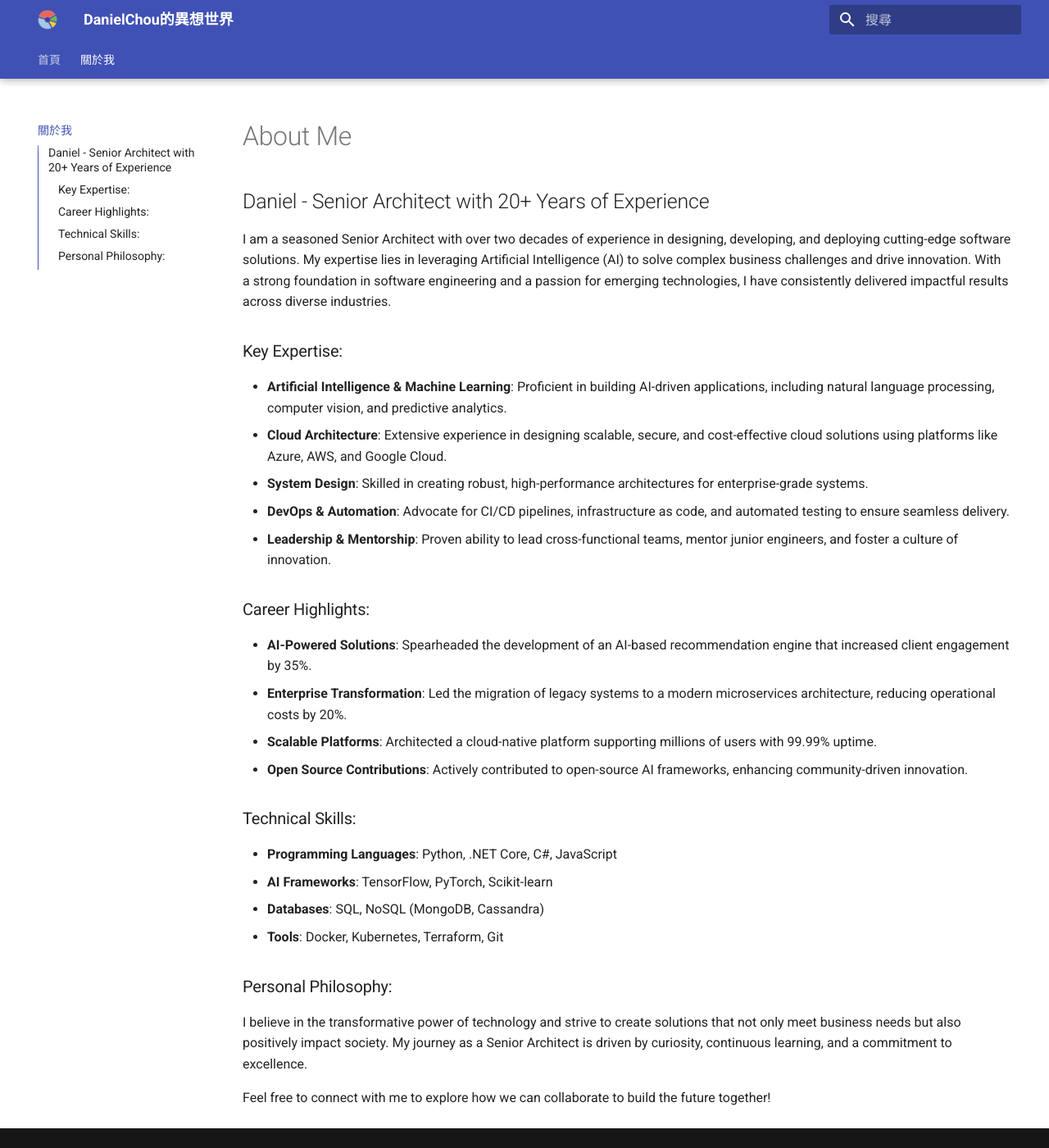
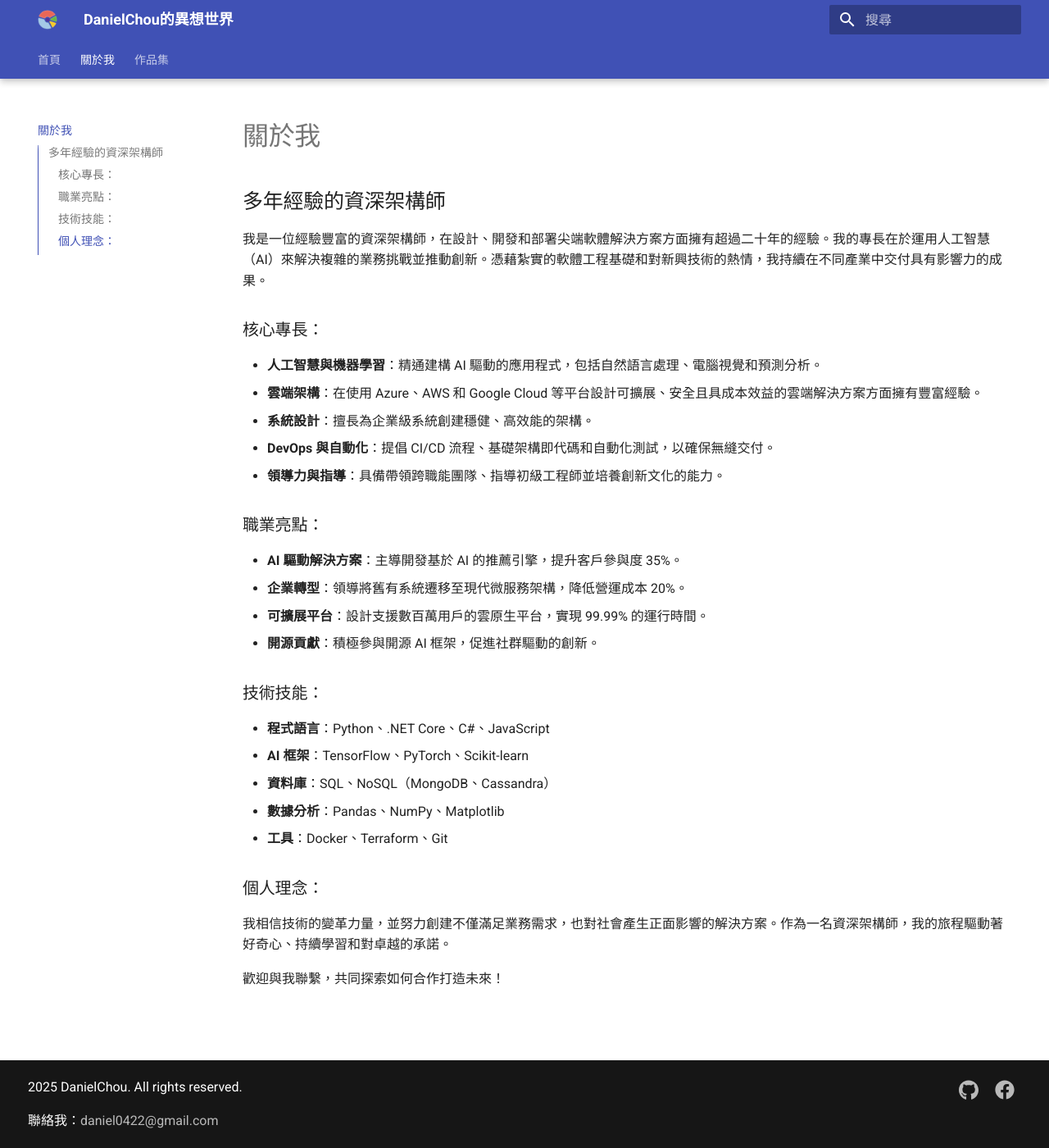
Before and after one commit to danielchou/danielchou.github.io, an MkDocs documentation site: the page built from docs/aboutme.md, in a window 1280 px wide and 1400 px high. Shown: the whole window at 82% size. Built offline with MkDocs 1.6.1 and Material for MkDocs 9.7.7, drawn with Linux system fonts in a browser that asks for light colours; some of the changed text lies outside the part shown.

Commit message:
update:更新

```diff
--- a/docs/aboutme.md
+++ b/docs/aboutme.md
@@ -1,33 +1,34 @@
-# About Me
+# 關於我
 
-## Daniel - Senior Architect with 20+ Years of Experience
+## 多年經驗的資深架構師
 
-I am a seasoned Senior Architect with over two decades of experience in designing, developing, and deploying cutting-edge software solutions. My expertise lies in leveraging Artificial Intelligence (AI) to solve complex business challenges and drive innovation. With a strong foundation in software engineering and a passion for emerging technologies, I have consistently delivered impactful results across diverse industries.
+我是一位經驗豐富的資深架構師，在設計、開發和部署尖端軟體解決方案方面擁有超過二十年的經驗。我的專長在於運用人工智慧（AI）來解決複雜的業務挑戰並推動創新。憑藉紮實的軟體工程基礎和對新興技術的熱情，我持續在不同產業中交付具有影響力的成果。
 
-### Key Expertise:
+### 核心專長：
 
-- **Artificial Intelligence & Machine Learning**: Proficient in building AI-driven applications, including natural language processing, computer vision, and predictive analytics.
-- **Cloud Architecture**: Extensive experience in designing scalable, secure, and cost-effective cloud solutions using platforms like Azure, AWS, and Google Cloud.
-- **System Design**: Skilled in creating robust, high-performance architectures for enterprise-grade systems.
-- **DevOps & Automation**: Advocate for CI/CD pipelines, infrastructure as code, and automated testing to ensure seamless delivery.
-- **Leadership & Mentorship**: Proven ability to lead cross-functional teams, mentor junior engineers, and foster a culture of innovation.
+- **人工智慧與機器學習**：精通建構 AI 驅動的應用程式，包括自然語言處理、電腦視覺和預測分析。
+- **雲端架構**：在使用 Azure、AWS 和 Google Cloud 等平台設計可擴展、安全且具成本效益的雲端解決方案方面擁有豐富經驗。
+- **系統設計**：擅長為企業級系統創建穩健、高效能的架構。
+- **DevOps 與自動化**：提倡 CI/CD 流程、基礎架構即代碼和自動化測試，以確保無縫交付。
+- **領導力與指導**：具備帶領跨職能團隊、指導初級工程師並培養創新文化的能力。
 
-### Career Highlights:
+### 職業亮點：
 
-- **AI-Powered Solutions**: Spearheaded the development of an AI-based recommendation engine that increased client engagement by 35%.
-- **Enterprise Transformation**: Led the migration of legacy systems to a modern microservices architecture, reducing operational costs by 20%.
-- **Scalable Platforms**: Architected a cloud-native platform supporting millions of users with 99.99% uptime.
-- **Open Source Contributions**: Actively contributed to open-source AI frameworks, enhancing community-driven innovation.
+- **AI 驅動解決方案**：主導開發基於 AI 的推薦引擎，提升客戶參與度 35%。
+- **企業轉型**：領導將舊有系統遷移至現代微服務架構，降低營運成本 20%。
+- **可擴展平台**：設計支援數百萬用戶的雲原生平台，實現 99.99% 的運行時間。
+- **開源貢獻**：積極參與開源 AI 框架，促進社群驅動的創新。
 
-### Technical Skills:
+### 技術技能：
 
-- **Programming Languages**: Python, .NET Core, C#, JavaScript
-- **AI Frameworks**: TensorFlow, PyTorch, Scikit-learn
-- **Databases**: SQL, NoSQL (MongoDB, Cassandra)
-- **Tools**: Docker, Kubernetes, Terraform, Git
+- **程式語言**：Python、.NET Core、C#、JavaScript
+- **AI 框架**：TensorFlow、PyTorch、Scikit-learn
+- **資料庫**：SQL、NoSQL（MongoDB、Cassandra）
+- **數據分析**：Pandas、NumPy、Matplotlib
+- **工具**：Docker、Terraform、Git
 
-### Personal Philosophy:
+### 個人理念：
 
-I believe in the transformative power of technology and strive to create solutions that not only meet business needs but also positively impact society. My journey as a Senior Architect is driven by curiosity, continuous learning, and a commitment to excellence.
+我相信技術的變革力量，並努力創建不僅滿足業務需求，也對社會產生正面影響的解決方案。作為一名資深架構師，我的旅程驅動著好奇心、持續學習和對卓越的承諾。
 
-Feel free to connect with me to explore how we can collaborate to build the future together!
+歡迎與我聯繫，共同探索如何合作打造未來！
--- /dev/null
+++ b/docs/portfolio.md
@@ -0,0 +1,97 @@
+# 作品集
+
+## 系統設計與架構作品
+
+### 智慧城市交通預測系統 (2024)
+
+![交通預測系統](../assets/images/traffic-prediction.png)
+
+**專案概述：**
+開發了一個基於 AI 的智慧交通預測系統，為城市交通管理部門提供即時路況分析和未來 4 小時內的交通流量預測。
+
+**技術特點：**
+- 使用 LSTM 神經網絡模型進行交通流量預測
+- 即時數據處理管道，每分鐘處理超過 100 萬筆感應器數據
+- 分散式系統架構，支援橫向擴展
+- 容器化部署於 Azure Kubernetes Service
+
+**核心技術：**
+- Python, TensorFlow, Keras
+- Apache Kafka, Apache Spark
+- Azure Cloud Services
+- Docker, Kubernetes
+- React, D3.js (視覺化界面)
+
+### 企業級數據分析平台 (2023)
+
+![數據分析平台](../assets/images/data-analytics.png)
+
+**專案概述：**
+設計並實現了一個企業級數據分析平台，整合多個數據源，提供自動化報表生成和深度分析能力。
+
+**技術特點：**
+- 多源數據整合引擎，支援 50+ 種數據格式
+- 自動化 ETL 流程
+- 可視化報表生成器
+- 內建機器學習模型庫
+
+**核心技術：**
+- .NET Core, C#
+- Apache Airflow
+- PostgreSQL, MongoDB
+- Azure Synapse Analytics
+- Power BI 整合
+
+### 智能客服對話系統 (2023)
+
+![智能客服](../assets/images/chatbot.png)
+
+**專案概述：**
+開發了一個基於自然語言處理的智能客服系統，能夠處理多語言客戶查詢並提供精準回覆。
+
+**技術特點：**
+- 多語言支援（中文、英文、日文）
+- 情緒分析與意圖識別
+- 自動學習與知識庫更新
+- 人機協作模式
+
+**核心技術：**
+- Python, PyTorch
+- FastAPI
+- Redis
+- Azure OpenAI Service
+- Elasticsearch
+
+### 企業資源規劃系統重構 (2022)
+
+![ERP系統](../assets/images/erp.png)
+
+**專案概述：**
+將傳統單體 ERP 系統重構為現代微服務架構，提升系統效能和可維護性。
+
+**技術特點：**
+- 微服務架構設計
+- 事件驅動設計模式
+- 分散式事務處理
+- 無縫遷移策略
+
+**核心技術：**
+- .NET Core, C#
+- RabbitMQ
+- SQL Server
+- Docker
+- Azure DevOps
+
+## 開源貢獻
+
+### AI 模型優化工具包
+- 開發了一個用於優化深度學習模型的開源工具包
+- GitHub Stars: 1.2k
+- 支援主流深度學習框架
+- [查看專案](https://github.com/yourusername/ai-optimizer)
+
+### 微服務測試框架
+- 創建了一個簡化微服務測試的框架
+- GitHub Stars: 800+
+- 整合了常用測試工具和最佳實踐
+- [查看專案](https://github.com/yourusername/microservice-testing)
--- a/mkdocs.yml
+++ b/mkdocs.yml
@@ -7,6 +7,7 @@
 nav:
   - 首頁: index.md
   - 關於我: aboutme.md
+  - 作品集: portfolio.md
 
 theme:
   name: material
@@ -29,6 +30,3 @@
     - navigation.top
     - toc.follow
     - toc.integrate
-  hide:
-    # - navigation
-    # - toc
--- a/overrides/main.html
+++ b/overrides/main.html
@@ -1,2 +1 @@
-{% extends "base.html" %} {% block content %} {{ super() }} {% endblock %} {%
-block htmltitle %}<title>SASDFASDFASDFASDF</title>{% endblock %}
+{% extends "base.html" %} {% block content %} {{ super() }} {% endblock %}
--- a/overrides/partials/footer.html
+++ b/overrides/partials/footer.html
@@ -25,8 +25,8 @@
         <div class="md-footer-custom">
           <p>2025 DanielChou. All rights reserved.</p>
           <p>
-            聯絡我：<a href="mailto:your.email@example.com"
-              >your.email@example.com</a
+            聯絡我：<a href="mailto:daniel0422@gmail.com"
+              >daniel0422@gmail.com</a
             >
           </p>
         </div>
--- /dev/null
+++ b/overrides/partials/social.html
@@ -0,0 +1,69 @@
+<div class="md-social">
+  <div class="social-container">
+    <!-- GitHub -->
+    <a
+      href="https://github.com/yourusername"
+      target="_blank"
+      rel="noopener"
+      title="GitHub"
+      class="social-link"
+    >
+      <svg
+        xmlns="http://www.w3.org/2000/svg"
+        viewBox="0 0 496 512"
+        class="social-icon"
+      >
+        <path
+          d="M165.9 397.4c0 2-2.3 3.6-5.2 3.6-3.3.3-5.6-1.3-5.6-3.6 0-2 2.3-3.6 5.2-3.6 3-.3 5.6 1.3 5.6 3.6zm-31.1-4.5c-.7 2 1.3 4.3 4.3 4.9 2.6 1 5.6 0 6.2-2s-1.3-4.3-4.3-5.2c-2.6-.7-5.5.3-6.2 2.3zm44.2-1.7c-2.9.7-4.9 2.6-4.6 4.9.3 2 2.9 3.3 5.9 2.6 2.9-.7 4.9-2.6 4.6-4.6-.3-1.9-3-3.2-5.9-2.9zM244.8 8C106.1 8 0 113.3 0 252c0 110.9 69.8 205.8 169.5 239.2 12.8 2.3 17.3-5.6 17.3-12.1 0-6.2-.3-40.4-.3-61.4 0 0-70 15-84.7-29.8 0 0-11.4-29.1-27.8-36.6 0 0-22.9-15.7 1.6-15.4 0 0 24.9 2 38.6 25.8 21.9 38.6 58.6 27.5 72.9 20.9 2.3-16 8.8-27.1 16-33.7-55.9-6.2-112.3-14.3-112.3-110.5 0-27.5 7.6-41.3 23.6-58.9-2.6-6.5-11.1-33.3 2.6-67.9 20.9-6.5 69 27 69 27 20-5.6 41.5-8.5 62.8-8.5s42.8 2.9 62.8 8.5c0 0 48.1-33.6 69-27 13.7 34.7 5.2 61.4 2.6 67.9 16 17.7 25.8 31.5 25.8 58.9 0 96.5-58.9 104.2-114.8 110.5 9.2 7.9 17 22.9 17 46.4 0 33.7-.3 75.4-.3 83.6 0 6.5 4.6 14.4 17.3 12.1C428.2 457.8 496 362.9 496 252 496 113.3 383.5 8 244.8 8zM97.2 352.9c-1.3 1-1 3.3.7 5.2 1.6 1.6 3.9 2.3 5.2 1 1.3-1 1-3.3-.7-5.2-1.6-1.6-3.9-2.3-5.2-1zm-10.8-8.1c-.7 1.3.3 2.9 2.3 3.9 1.6 1 3.6.7 4.3-.7.7-1.3-.3-2.9-2.3-3.9-2-.6-3.6-.3-4.3.7zm32.4 35.6c-1.6 1.3-1 4.3 1.3 6.2 2.3 2.3 5.2 2.6 6.5 1 1.3-1.3.7-4.3-1.3-6.2-2.2-2.3-5.2-2.6-6.5-1zm-11.4-14.7c-1.6 1-1.6 3.6 0 5.9 1.6 2.3 4.3 3.3 5.6 2.3 1.6-1.3 1.6-3.9 0-6.2-1.4-2.3-4-3.3-5.6-2z"
+        />
+      </svg>
+    </a>
+
+    <!-- Facebook -->
+    <a
+      href="https://facebook.com/danielchou4"
+      target="_blank"
+      rel="noopener"
+      title="Facebook"
+      class="social-link"
+    >
+      <svg
+        xmlns="http://www.w3.org/2000/svg"
+        viewBox="0 0 512 512"
+        class="social-icon"
+      >
+        <path
+          d="M504 256C504 119 393 8 256 8S8 119 8 256c0 123.78 90.69 226.38 209.25 245V327.69h-63V256h63v-54.64c0-62.15 37-96.48 93.67-96.48 27.14 0 55.52 4.84 55.52 4.84v61h-31.28c-30.8 0-40.41 19.12-40.41 38.73V256h68.78l-11 71.69h-57.78V501C413.31 482.38 504 379.78 504 256z"
+        />
+      </svg>
+    </a>
+  </div>
+</div>
+
+<style>
+  .md-social {
+    padding: 1rem 0;
+  }
+
+  .social-container {
+    display: flex;
+    justify-content: center;
+    gap: 1rem;
+  }
+
+  .social-link {
+    color: inherit;
+    text-decoration: none;
+    transition: opacity 0.2s;
+  }
+
+  .social-link:hover {
+    opacity: 0.7;
+  }
+
+  .social-icon {
+    width: 24px;
+    height: 24px;
+    fill: currentColor;
+  }
+</style>
```
